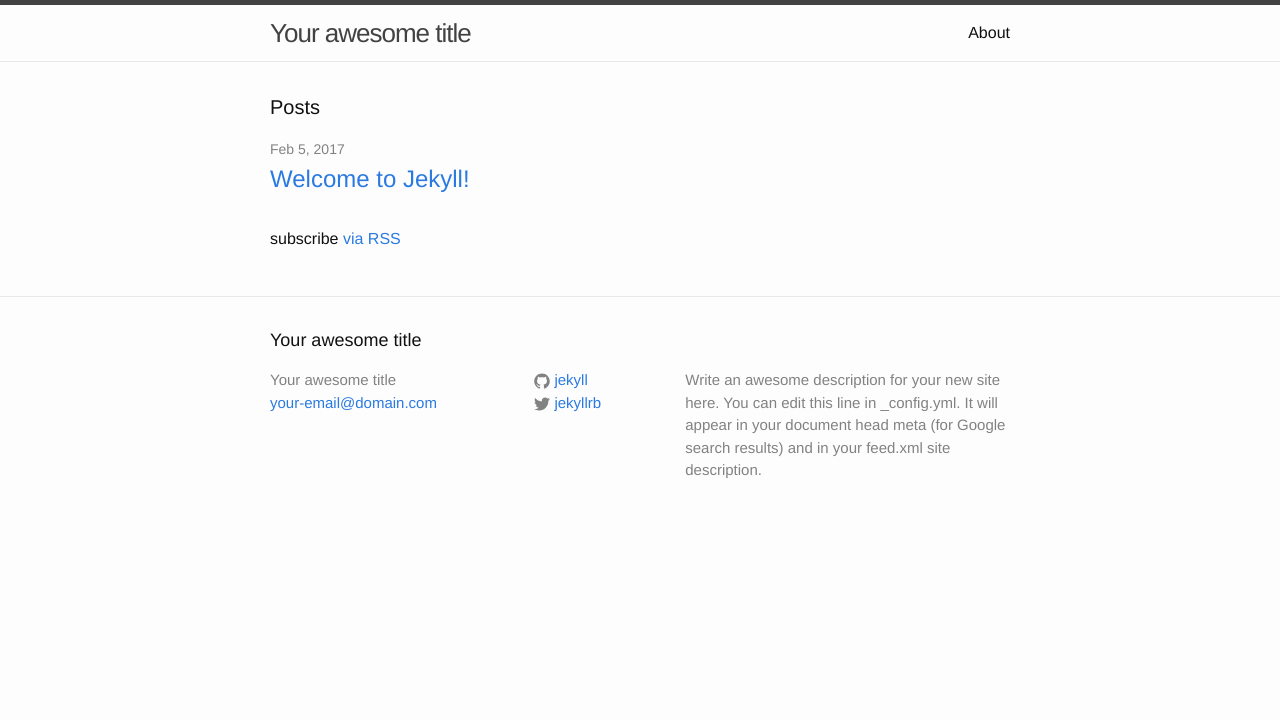
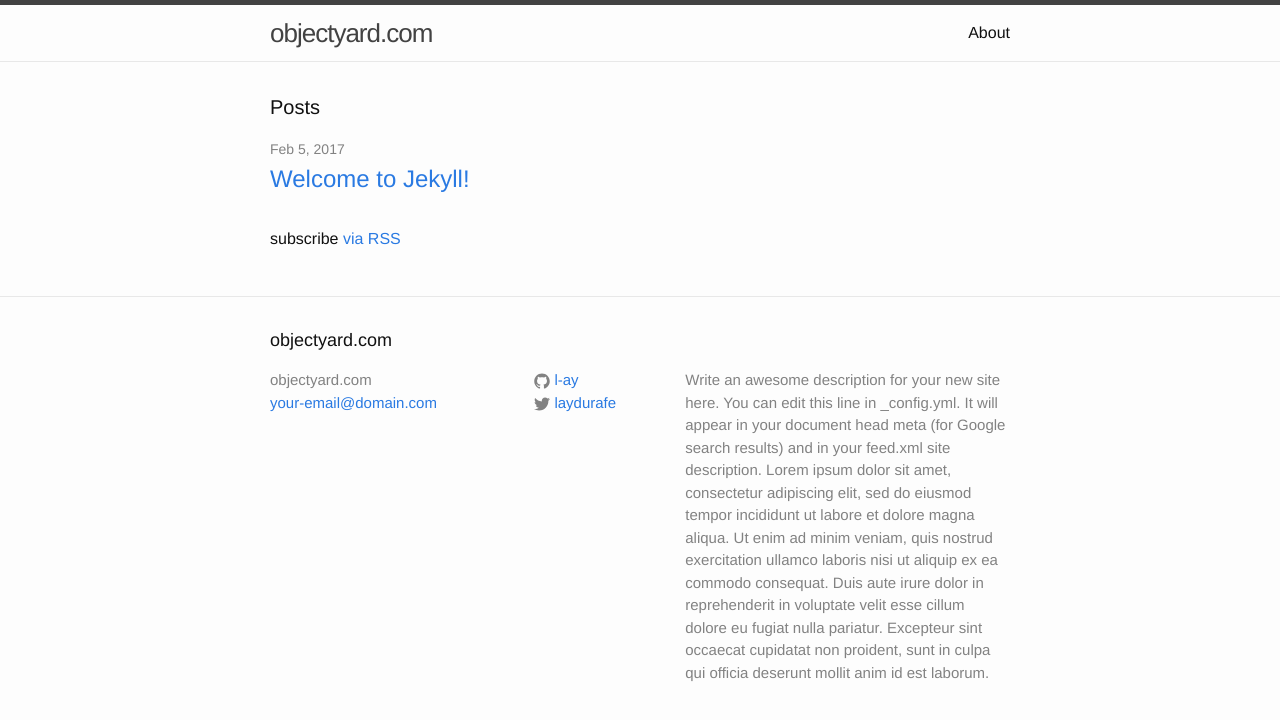
Before and after one commit to L-AY/L-AY.github.io, a Jekyll site: the page built from index.html, in a window 1280 px wide. Shown: the top 720 px of the page. Built offline with Jekyll 4.4.1, drawn with Linux system fonts in a browser that asks for light colours.

Commit message:
Update _config.yml

```diff
--- a/_config.yml
+++ b/_config.yml
@@ -6,16 +6,22 @@
 # 'jekyll serve'. If you change this file, please restart the server process.
 
 # Site settings
-title: Your awesome title
+title: objectyard.com
 email: your-email@domain.com
 description: > # this means to ignore newlines until "baseurl:"
   Write an awesome description for your new site here. You can edit this
   line in _config.yml. It will appear in your document head meta (for
   Google search results) and in your feed.xml site description.
+  Lorem ipsum dolor sit amet, consectetur adipiscing elit, sed do eiusmod tempor
+  incididunt ut labore et dolore magna aliqua. Ut enim ad minim veniam, quis nostrud
+  exercitation ullamco laboris nisi ut aliquip ex ea commodo consequat. Duis aute irure
+  dolor in reprehenderit in voluptate velit esse cillum dolore eu fugiat nulla pariatur.
+  Excepteur sint occaecat cupidatat non proident, sunt in culpa qui officia deserunt
+  mollit anim id est laborum.
 baseurl: "" # the subpath of your site, e.g. /blog
 url: "http://yourdomain.com" # the base hostname & protocol for your site
-twitter_username: jekyllrb
-github_username:  jekyll
+twitter_username: laydurafe
+github_username:  l-ay
 
 # Build settings
 markdown: kramdown
```
